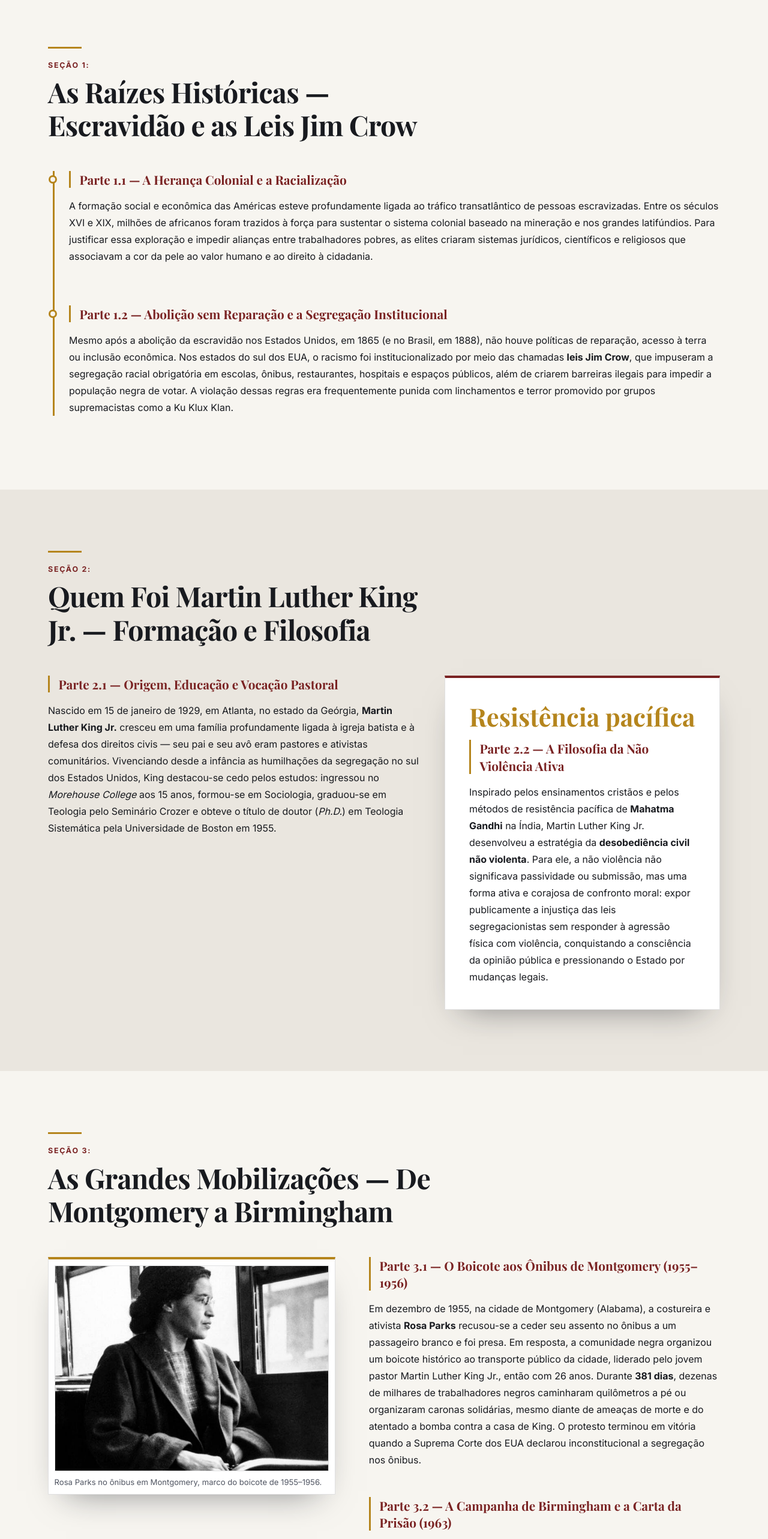
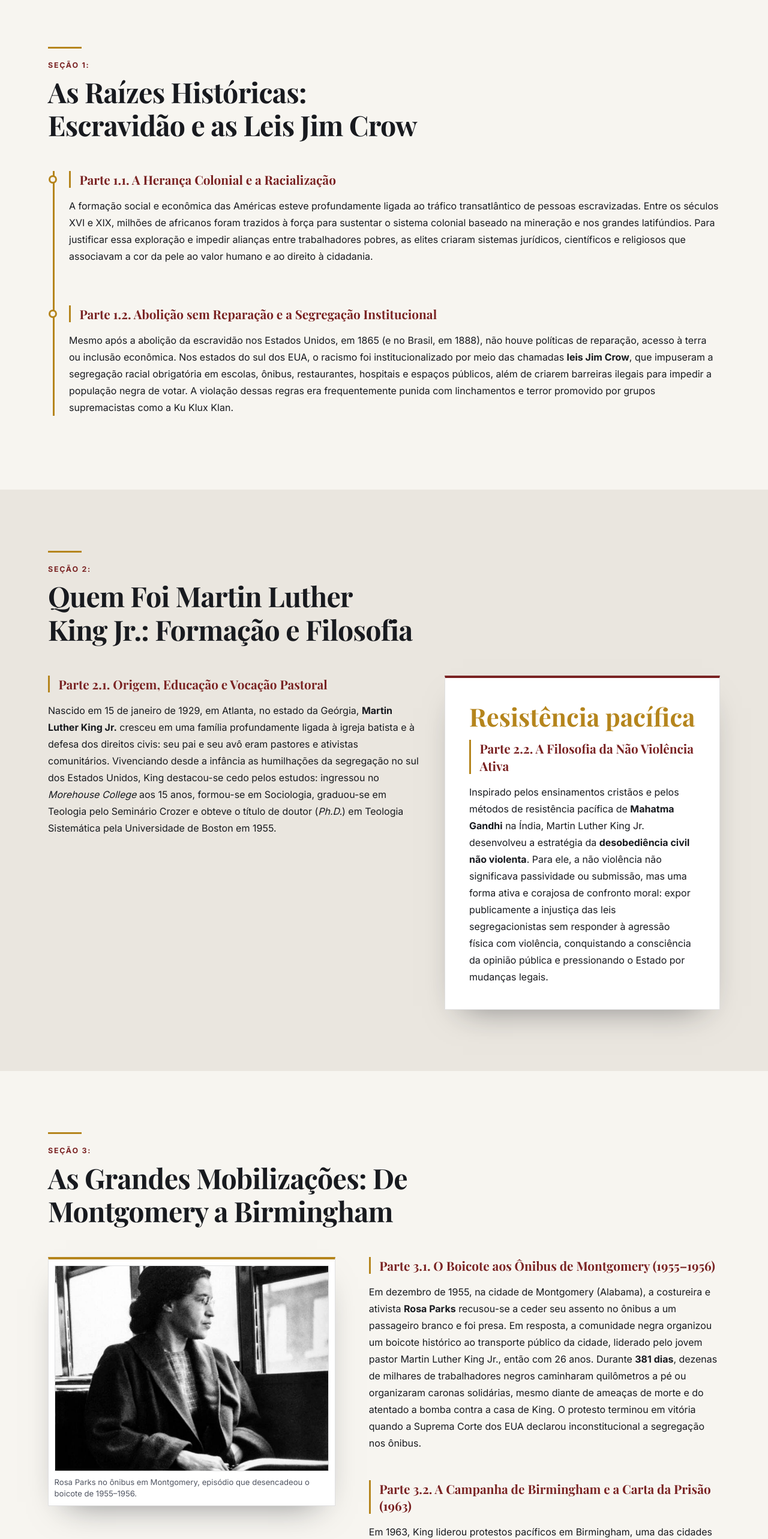
Before and after one commit to rafaelmbaccaro/Racismo-estrutural, a plain HTML site: page index.html in a window 1280 px wide. Shown: the part 1060-3625 px from the top of the page at 60% size. Drawn offline with nearby package versions, Linux system fonts and the light colour scheme.

Commit message:
Update index.html

```diff
--- a/index.html
+++ b/index.html
@@ -65,17 +65,17 @@
       <div class="container">
         <header class="section-head">
           <p class="section-kicker">Seção 1:</p>
-          <h2 id="titulo-raizes">As Raízes Históricas — Escravidão e as Leis Jim Crow</h2>
+          <h2 id="titulo-raizes">As Raízes Históricas: Escravidão e as Leis Jim Crow</h2>
         </header>
 
         <div class="timeline">
           <article class="timeline__item">
-            <h3 class="part-label">Parte 1.1 — A Herança Colonial e a Racialização</h3>
+            <h3 class="part-label">Parte 1.1. A Herança Colonial e a Racialização</h3>
             <p>A formação social e econômica das Américas esteve profundamente ligada ao tráfico transatlântico de pessoas escravizadas. Entre os séculos XVI e XIX, milhões de africanos foram trazidos à força para sustentar o sistema colonial baseado na mineração e nos grandes latifúndios. Para justificar essa exploração e impedir alianças entre trabalhadores pobres, as elites criaram sistemas jurídicos, científicos e religiosos que associavam a cor da pele ao valor humano e ao direito à cidadania.</p>
           </article>
 
           <article class="timeline__item">
-            <h3 class="part-label">Parte 1.2 — Abolição sem Reparação e a Segregação Institucional</h3>
+            <h3 class="part-label">Parte 1.2. Abolição sem Reparação e a Segregação Institucional</h3>
             <p>Mesmo após a abolição da escravidão nos Estados Unidos, em 1865 (e no Brasil, em 1888), não houve políticas de reparação, acesso à terra ou inclusão econômica. Nos estados do sul dos EUA, o racismo foi institucionalizado por meio das chamadas <strong>leis Jim Crow</strong>, que impuseram a segregação racial obrigatória em escolas, ônibus, restaurantes, hospitais e espaços públicos, além de criarem barreiras ilegais para impedir a população negra de votar. A violação dessas regras era frequentemente punida com linchamentos e terror promovido por grupos supremacistas como a Ku Klux Klan.</p>
           </article>
         </div>
@@ -86,18 +86,18 @@
       <div class="container">
         <header class="section-head">
           <p class="section-kicker">Seção 2:</p>
-          <h2 id="titulo-biografia">Quem Foi Martin Luther King Jr. — Formação e Filosofia</h2>
+          <h2 id="titulo-biografia">Quem Foi Martin Luther King Jr.: Formação e Filosofia</h2>
         </header>
 
         <div class="editorial-grid">
           <article class="bio">
-            <h3 class="part-label">Parte 2.1 — Origem, Educação e Vocação Pastoral</h3>
-            <p>Nascido em 15 de janeiro de 1929, em Atlanta, no estado da Geórgia, <strong>Martin Luther King Jr.</strong> cresceu em uma família profundamente ligada à igreja batista e à defesa dos direitos civis — seu pai e seu avô eram pastores e ativistas comunitários. Vivenciando desde a infância as humilhações da segregação no sul dos Estados Unidos, King destacou-se cedo pelos estudos: ingressou no <em>Morehouse College</em> aos 15 anos, formou-se em Sociologia, graduou-se em Teologia pelo Seminário Crozer e obteve o título de doutor (<em>Ph.D.</em>) em Teologia Sistemática pela Universidade de Boston em 1955.</p>
+            <h3 class="part-label">Parte 2.1. Origem, Educação e Vocação Pastoral</h3>
+            <p>Nascido em 15 de janeiro de 1929, em Atlanta, no estado da Geórgia, <strong>Martin Luther King Jr.</strong> cresceu em uma família profundamente ligada à igreja batista e à defesa dos direitos civis: seu pai e seu avô eram pastores e ativistas comunitários. Vivenciando desde a infância as humilhações da segregação no sul dos Estados Unidos, King destacou-se cedo pelos estudos: ingressou no <em>Morehouse College</em> aos 15 anos, formou-se em Sociologia, graduou-se em Teologia pelo Seminário Crozer e obteve o título de doutor (<em>Ph.D.</em>) em Teologia Sistemática pela Universidade de Boston em 1955.</p>
           </article>
 
           <aside class="philosophy-card" aria-labelledby="titulo-filosofia">
             <p class="pull-quote" aria-hidden="true">Resistência pacífica</p>
-            <h3 class="part-label" id="titulo-filosofia">Parte 2.2 — A Filosofia da Não Violência Ativa</h3>
+            <h3 class="part-label" id="titulo-filosofia">Parte 2.2. A Filosofia da Não Violência Ativa</h3>
             <p>Inspirado pelos ensinamentos cristãos e pelos métodos de resistência pacífica de <strong>Mahatma Gandhi</strong> na Índia, Martin Luther King Jr. desenvolveu a estratégia da <strong>desobediência civil não violenta</strong>. Para ele, a não violência não significava passividade ou submissão, mas uma forma ativa e corajosa de confronto moral: expor publicamente a injustiça das leis segregacionistas sem responder à agressão física com violência, conquistando a consciência da opinião pública e pressionando o Estado por mudanças legais.</p>
           </aside>
         </div>
@@ -108,23 +108,23 @@
       <div class="container">
         <header class="section-head">
           <p class="section-kicker">Seção 3:</p>
-          <h2 id="titulo-mobilizacoes">As Grandes Mobilizações — De Montgomery a Birmingham</h2>
+          <h2 id="titulo-mobilizacoes">As Grandes Mobilizações: De Montgomery a Birmingham</h2>
         </header>
 
         <div class="mobilization-grid">
           <figure class="mobilization-figure">
             <img src="./assets/images/montgomery-boicote.jpg" alt="Martin Luther King Jr. em caminhada durante as mobilizações pelos direitos civis." loading="lazy" decoding="async">
-            <figcaption>Rosa Parks no ônibus em Montgomery, marco do boicote de 1955–1956.</figcaption>
+            <figcaption>Rosa Parks no ônibus em Montgomery, episódio que desencadeou o boicote de 1955–1956.</figcaption>
           </figure>
 
           <div class="mobilization-copy">
             <article class="mobilization-article">
-              <h3 class="part-label">Parte 3.1 — O Boicote aos Ônibus de Montgomery (1955–1956)</h3>
+              <h3 class="part-label">Parte 3.1. O Boicote aos Ônibus de Montgomery (1955–1956)</h3>
               <p>Em dezembro de 1955, na cidade de Montgomery (Alabama), a costureira e ativista <strong>Rosa Parks</strong> recusou-se a ceder seu assento no ônibus a um passageiro branco e foi presa. Em resposta, a comunidade negra organizou um boicote histórico ao transporte público da cidade, liderado pelo jovem pastor Martin Luther King Jr., então com 26 anos. Durante <strong>381 dias</strong>, dezenas de milhares de trabalhadores negros caminharam quilômetros a pé ou organizaram caronas solidárias, mesmo diante de ameaças de morte e do atentado a bomba contra a casa de King. O protesto terminou em vitória quando a Suprema Corte dos EUA declarou inconstitucional a segregação nos ônibus.</p>
             </article>
 
             <article class="mobilization-article">
-              <h3 class="part-label">Parte 3.2 — A Campanha de Birmingham e a Carta da Prisão (1963)</h3>
+              <h3 class="part-label">Parte 3.2. A Campanha de Birmingham e a Carta da Prisão (1963)</h3>
               <p>Em 1963, King liderou protestos pacíficos em Birmingham, uma das cidades mais violentamente segregadas do país. A polícia local reagiu com cães de ataque e jatos de água de alta pressão contra manifestantes desarmados, incluindo estudantes, imagens que chocaram o mundo pela televisão. Preso durante as manifestações, King escreveu a célebre <strong>"Carta da Prisão de Birmingham"</strong>, na qual afirmou que <em>"a injustiça em qualquer lugar é uma ameaça à justiça em todo lugar"</em> e defendeu o dever moral de desobedecer a leis injustas.</p>
             </article>
           </div>
@@ -145,12 +145,12 @@
         </figure>
 
         <article class="block">
-          <h3 class="part-label">Parte 4.1 — "Eu Tenho um Sonho" (28 de Agosto de 1963)</h3>
+          <h3 class="part-label">Parte 4.1. "Eu Tenho um Sonho" (28 de Agosto de 1963)</h3>
           <p>No auge da mobilização nacional, cerca de <strong>250 mil pessoas</strong> reuniram-se na capital norte-americana durante a <strong>Marcha sobre Washington por Trabalho e Liberdade</strong>. Nos degraus do Memorial Lincoln, Martin Luther King Jr. proferiu o discurso <em>"I Have a Dream"</em> (<em>Eu Tenho um Sonho</em>), um dos momentos mais marcantes da história política do século XX, no qual projetou uma nação onde seus filhos não seriam julgados pela cor da pele, mas pelo conteúdo de seu caráter.</p>
         </article>
 
         <article class="block">
-          <h3 class="part-label">Parte 4.2 — As Leis dos Direitos Civis (1964–1965) e o Nobel da Paz</h3>
+          <h3 class="part-label">Parte 4.2. As Leis dos Direitos Civis (1964–1965) e o Nobel da Paz</h3>
           <p>A força política das mobilizações obrigou o governo federal a agir, resultando em duas vitórias históricas:</p>
           <ul class="achievement-grid">
             <li class="achievement-card">
@@ -180,16 +180,16 @@
         <div class="dark-copy">
           <header class="section-head section-head--light">
             <p class="section-kicker">Seção 5:</p>
-            <h2 id="titulo-justica">A Radicalização da Pauta — Pobreza, Guerra e a Luta por Justiça Econômica</h2>
+            <h2 id="titulo-justica">A Radicalização da Pauta: Pobreza, Guerra e a Luta por Justiça Econômica</h2>
           </header>
 
           <article class="dark-article">
-            <h3 class="part-label part-label--light">Parte 5.1 — Além dos Direitos Civis: O Combate à Pobreza Estrutural</h3>
+            <h3 class="part-label part-label--light">Parte 5.1. Além dos Direitos Civis: O Combate à Pobreza Estrutural</h3>
             <p>Nos últimos anos de sua vida, Martin Luther King Jr. ampliou sua crítica social ao perceber que a igualdade jurídica, sozinha, não garantia dignidade material à população negra. Ele passou a denunciar o que chamava de os "três males" da sociedade: o <strong>racismo</strong>, a <strong>pobreza extrema</strong> e o <strong>militarismo</strong> (posicionando-se abertamente contra a Guerra do Vietnã, o que lhe custou o apoio de antigos aliados políticos).</p>
           </article>
 
           <article class="dark-article">
-            <h3 class="part-label part-label--light">Parte 5.2 — A Campanha dos Pobres e o Assassinato em 1968</h3>
+            <h3 class="part-label part-label--light">Parte 5.2. A Campanha dos Pobres e o Assassinato em 1968</h3>
             <p>Em 1968, King organizou a <strong>Campanha dos Pobres</strong> (<em>Poor People's Campaign</em>), um movimento multirracial que exigia pleno emprego, moradia digna, educação de qualidade e redistribuição de renda para trabalhadores negros, brancos, latinos e indígenas. Em abril daquele ano, viajou a Memphis (Tennessee) para apoiar a greve de trabalhadores negros da limpeza urbana que reivindicavam salários justos e condições seguras de trabalho. No dia <strong>4 de abril de 1968</strong>, Martin Luther King Jr. foi assassinado na sacada do Motel Lorraine, aos 39 anos.</p>
           </article>
         </div>
@@ -203,7 +203,7 @@
           <h2 id="titulo-legado">O Legado, a Memória e a Reflexão Final</h2>
         </header>
         <p class="lead">O legado de Martin Luther King Jr. transformou profundamente a democracia nos Estados Unidos e inspirou movimentos por direitos humanos em todo o mundo, inclusive a luta do movimento negro no Brasil. Em sua homenagem, os Estados Unidos instituíram um feriado nacional (<em>Martin Luther King Jr. Day</em>) e ergueram um memorial oficial em Washington, D.C.</p>
-        <p>Contudo, a história de sua luta deixa uma reflexão urgente: conquistar leis contra a segregação foi um passo decisivo, mas o combate ao racismo estrutural, à desigualdade econômica e à violência contra a população negra permanece uma tarefa inacabada. Honrar sua memória exige mais do que repetir suas frases — exige o compromisso diário de toda a sociedade com a justiça social e a igualdade real.</p>
+        <p>Contudo, a história de sua luta deixa uma reflexão urgente: conquistar leis contra a segregação foi um passo decisivo, mas o combate ao racismo estrutural, à desigualdade econômica e à violência contra a população negra permanece uma tarefa inacabada. Honrar sua memória exige mais do que repetir suas frases: exige o compromisso diário de toda a sociedade com a justiça social e a igualdade real.</p>
       </div>
     </section>
   </main>
```
